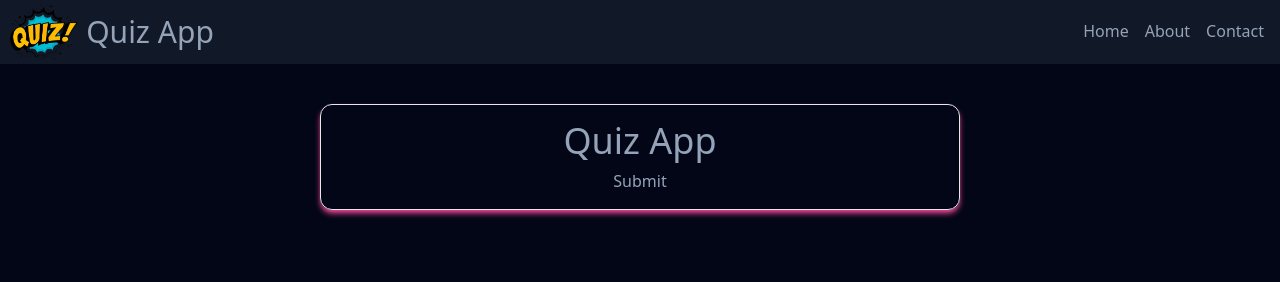
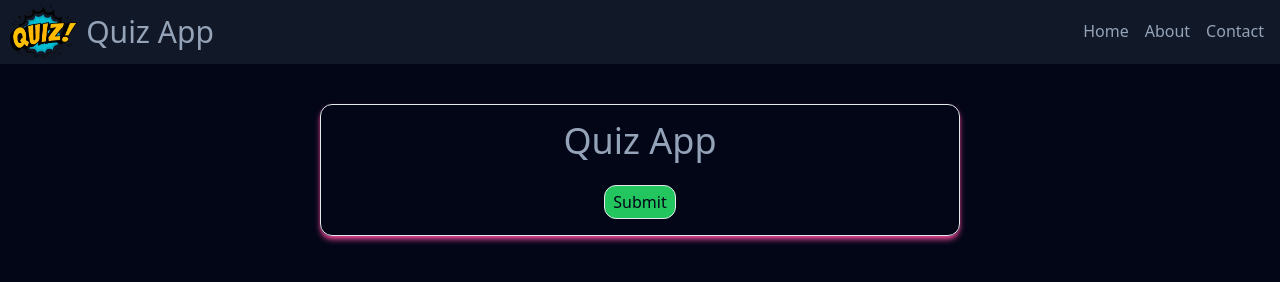
Before and after one commit to bolanpartik/quiz-website, a website: page index.html in a window 1280 px wide. Drawn offline with nearby package versions, Linux system fonts and the light colour scheme; files that its build step writes are made by us from their sources; no server answers.

Commit message:
add styles for button

```diff
--- a/style.css
+++ b/style.css
@@ -1,3 +1,7 @@
 @tailwind base;
 @tailwind components;
 @tailwind utilities;
+
+.button{
+    @apply border rounded-xl px-2 py-1 mt-4 bg-green-500 text-darkBlue hover:bg-blue-400 transition ease-in delay-200;
+}
```
